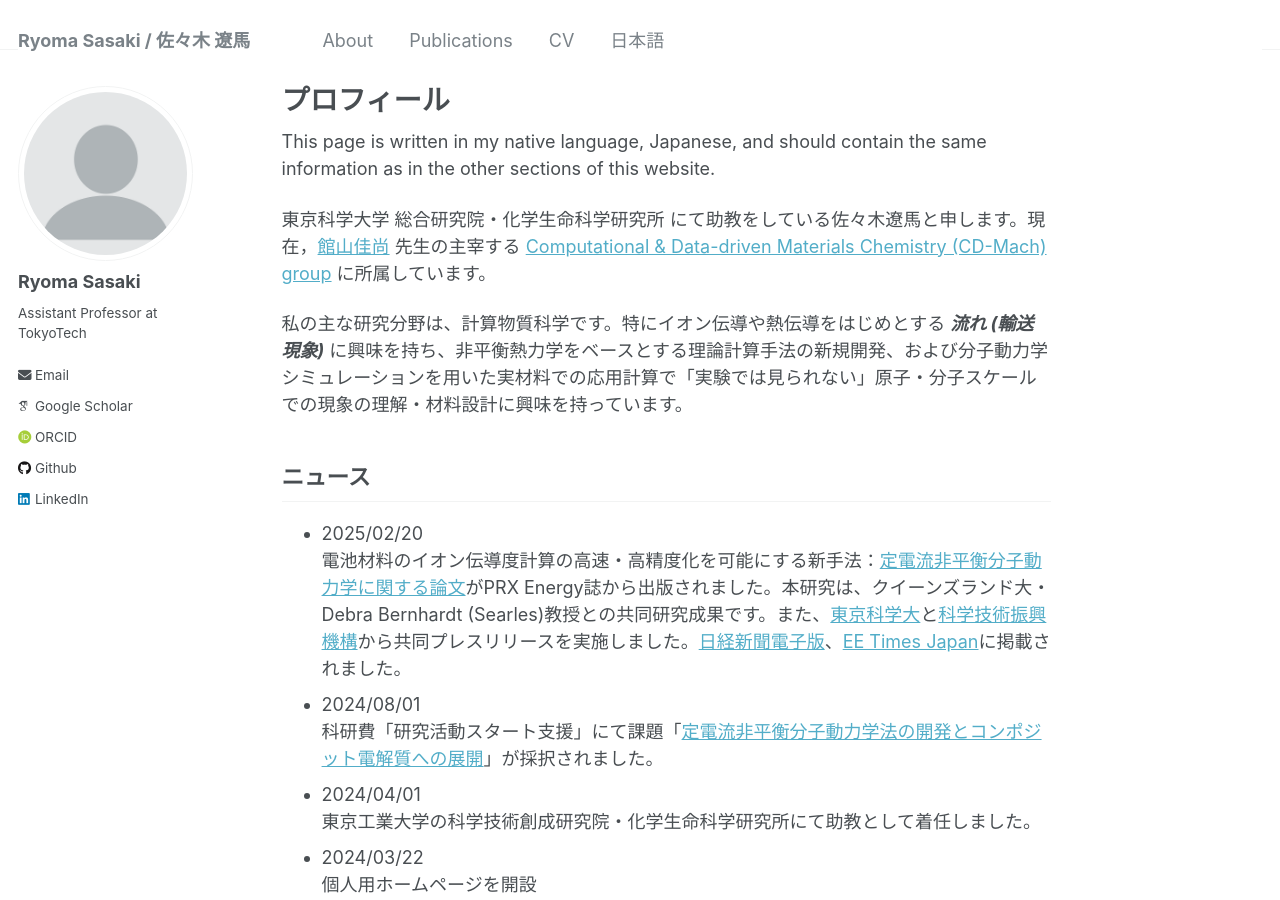
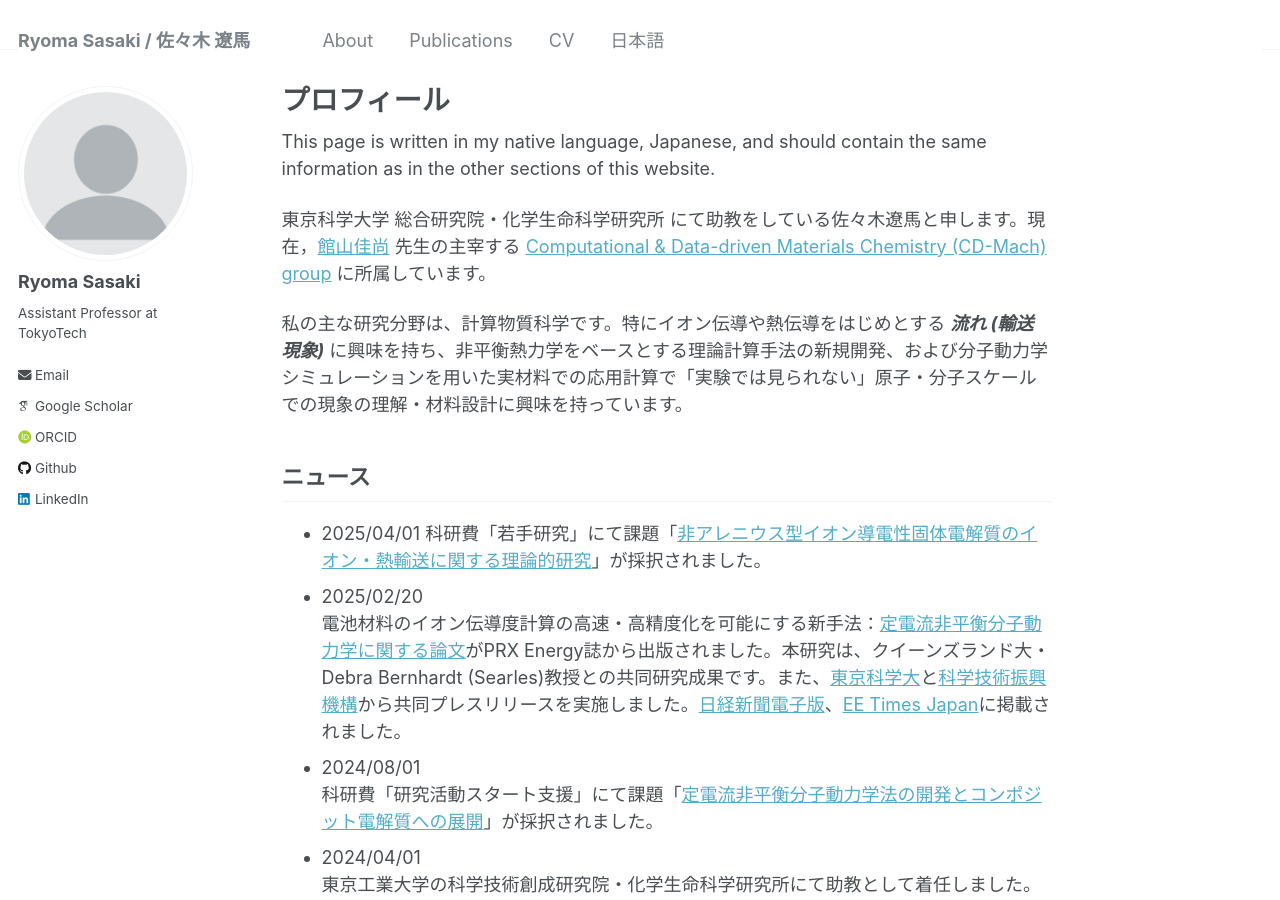
Before and after one commit to srak-uf/srak-uf.github.io, a Jekyll site: the page built from _pages/about_jp.md, in a window 1280 px wide and 900 px high. Built offline with Jekyll 4.4.1, drawn with Linux system fonts in a browser that asks for light colours; some web fonts are replaced.

Commit message:
Update about_jp.md

```diff
--- a/_pages/about_jp.md
+++ b/_pages/about_jp.md
@@ -15,8 +15,8 @@ This page is written in my native language, Japanese, and should contain the sam
 私の主な研究分野は、計算物質科学です。特にイオン伝導や熱伝導をはじめとする ***流れ (輸送現象)*** に興味を持ち、非平衡熱力学をベースとする理論計算手法の新規開発、および分子動力学シミュレーションを用いた実材料での応用計算で「実験では見られない」原子・分子スケールでの現象の理解・材料設計に興味を持っています。
 
 ## ニュース
-<!-- - 2025/04/01
-  科研費「若手研究」にて課題「[hogehoge](https://kaken.nii.ac.jp/ja/grant/KAKENHI-PROJECT-24K23099/)」が採択されました。 -->
+- 2025/04/01
+  科研費「若手研究」にて課題「[非アレニウス型イオン導電性固体電解質のイオン・熱輸送に関する理論的研究](https://kaken.nii.ac.jp/ja/grant/KAKENHI-PROJECT-25K18092/)」が採択されました。
 - 2025/02/20
   電池材料のイオン伝導度計算の高速・高精度化を可能にする新手法：[定電流非平衡分子動力学に関する論文](https://journals.aps.org/prxenergy/abstract/10.1103/PRXEnergy.4.013005)がPRX Energy誌から出版されました。本研究は、クイーンズランド大・Debra Bernhardt (Searles)教授との共同研究成果です。また、[東京科学大](https://www.isct.ac.jp/ja/news/42dr5v9j4t5d)と[科学技術振興機構](https://www.jst.go.jp/pr/announce/20250220/index.html)から共同プレスリリースを実施しました。[日経新聞電子版](https://www.nikkei.com/article/DGXZRSP687264_Q5A220C2000000/)、[EE Times Japan](https://eetimes.itmedia.co.jp/ee/articles/2502/26/news078.html)に掲載されました。
 - 2024/08/01
```
